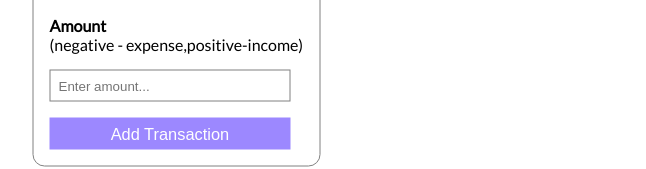
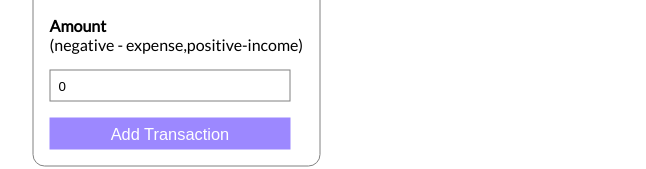
Before and after one commit to Pranjal23a/Expense-Tracker-App, a React (Create React App) app: page / in a window 1280 px wide. Shown: the part 378-547 px from the top of the page, without its empty margins (185-831 px from the left). Built offline with nearby package versions, Linux system fonts and the light colour scheme.

Commit message:
Able to edit Transaction

```diff
--- a/src/App.js
+++ b/src/App.js
@@ -6,7 +6,8 @@ import "./App.css";
 
 function App() {
   const [expenses, setExpenses] = useState([]);
-  const [editedExpense, setEditedExpense] = useState(null);
+  const [check, setCheck] = useState(false);
+  const [editedExpense, setEditedExpense] = useState({});
 
   const addExpense = (expense) => {
     setExpenses((prevState) => [expense, ...prevState]);
@@ -19,31 +20,40 @@ function App() {
     });
   };
 
-  const editExpense = (editedExpenseData) => {
+  const editExpense = (expense) => {
     // Find the index of the edited expense in the expenses array
-    const editedExpenseIndex = expenses.findIndex(
-      (expense) => expense.id === editedExpenseData.id
-    );
+    const indexToEdit = expenses.findIndex((ex) => ex.id === expense.id);
 
-    // Create a copy of the expenses array with the edited expense replaced
+
+    // Make a copy of the expenses array
     const updatedExpenses = [...expenses];
-    updatedExpenses[editedExpenseIndex] = editedExpenseData;
 
-    // Update the expenses state and reset the edited expense state
+    // Update the copy of the expenses array with the edited expense
+    updatedExpenses[indexToEdit] = expense;
+    // console.log(updatedExpenses);
+
+    // Set the state with the updated expenses array
     setExpenses(updatedExpenses);
-    setEditedExpense(null);
+
+    setEditedExpense({});
+    setCheck(false);
   };
+  const edit = (id) => {
+    const x = expenses.filter((expense) => expense.id === id);
+    setEditedExpense(x[0]);
+    setCheck(true);
+  }
 
   return (
     <>
       <h2 className="mainHeading">Expense Tracker</h2>
       <div className="App">
-        <ExpenseForm addExpense={addExpense} editExpense={editExpense}
-          editedExpense={editedExpense} />
+        <ExpenseForm addExpense={addExpense}
+          editedExpense={editedExpense} check={check} editExpense={editExpense} />
         <div className="expenseContainer">
           <ExpenseInfo expenses={expenses} />
           <ExpenseList expenses={expenses} deleteExpense={deleteExpense}
-            setEditedExpense={setEditedExpense} />
+            edit={edit} />
         </div>
       </div>
     </>
--- a/src/components/ExpenseForm/ExpenseForm.js
+++ b/src/components/ExpenseForm/ExpenseForm.js
@@ -1,14 +1,27 @@
-import React, { useEffect, useRef } from "react";
+import React, { useState, useEffect, useRef } from "react";
 import styles from "./ExpenseForm.module.css";
 
-const ExpenseForm = ({ addExpense, editExpense, editedExpense }) => {
+const ExpenseForm = ({ addExpense, editedExpense, check, editExpense }) => {
   const expenseTextInput = useRef();
   const expenseAmountInput = useRef();
 
+  const [expenseText, setExpenseText] = useState("");
+  const [expenseAmount, setExpenseAmount] = useState("");
+  useEffect(() => {
+    if (check) {
+      // When editing, set the text and amount from the editedExpense
+      setExpenseText(editedExpense.text || "");
+      setExpenseAmount(editedExpense.amount || "");
+    } else {
+      // When adding a new expense, clear the inputs
+      setExpenseText("");
+      setExpenseAmount(0);
+
+    }
+  }, [editedExpense, check]);
+
   const onSubmitHandler = (e) => {
     e.preventDefault();
-    const expenseText = expenseTextInput.current.value;
-    const expenseAmount = expenseAmountInput.current.value;
     if (parseInt(expenseAmount) === 0) {
       return;
     }
@@ -16,9 +29,9 @@ const ExpenseForm = ({ addExpense, editExpense, editedExpense }) => {
     const expense = {
       text: expenseText,
       amount: expenseAmount,
-      id: editedExpense ? editedExpense.id : new Date().getTime()
+      id: check ? editedExpense.id : new Date().getTime()
     };
-    if (editedExpense) {
+    if (check) {
       // Edit an existing expense
       editExpense(expense);
     } else {
@@ -30,13 +43,15 @@ const ExpenseForm = ({ addExpense, editExpense, editedExpense }) => {
   };
 
   const clearInput = () => {
+    setExpenseText("");
+    setExpenseAmount("");
     expenseAmountInput.current.value = "";
     expenseTextInput.current.value = "";
   };
 
   return (
     <form className={styles.form} onSubmit={onSubmitHandler}>
-      <h3>{editedExpense ? "Edit Transaction" : "Add new transaction"}</h3>
+      <h3>{check ? "Edit Transaction" : "Add new transaction"}</h3>
       <label htmlFor="expenseText">Text</label>
       <input
         id="expenseText"
@@ -45,7 +60,8 @@ const ExpenseForm = ({ addExpense, editExpense, editedExpense }) => {
         placeholder="Enter text..."
         ref={expenseTextInput}
         required
-        defaultValue={editedExpense ? editedExpense.text : ""}
+        value={expenseText} // Use value to set the input value
+        onChange={(e) => setExpenseText(e.target.value)}
       />
       <div>
         <label htmlFor="expenseAmount">Amount</label>
@@ -58,9 +74,10 @@ const ExpenseForm = ({ addExpense, editExpense, editedExpense }) => {
         placeholder="Enter amount..."
         ref={expenseAmountInput}
         required
-        defaultValue={editedExpense ? editedExpense.amount : ""}
+        value={expenseAmount} // Use value to set the input value
+        onChange={(e) => setExpenseAmount(e.target.value)}
       />
-      <button className={styles.submitBtn}>{editedExpense ? "Update Transaction" : "Add Transaction"}</button>
+      <button className={styles.submitBtn}>{check ? "Edit Transaction" : "Add Transaction"}</button>
     </form>
   );
 };
--- a/src/components/ExpenseList/ExpenseList.js
+++ b/src/components/ExpenseList/ExpenseList.js
@@ -2,7 +2,7 @@ import React from "react";
 import styles from "./ExpenseList.module.css";
 import Transaction from "../Transaction/Transaction";
 
-const ExpenseList = ({ expenses, deleteExpense, setEditedExpense }) => {
+const ExpenseList = ({ expenses, deleteExpense, edit }) => {
   return (
     <div className={styles.expenseListContainer}>
       <h3>Transactions</h3>
@@ -14,9 +14,7 @@ const ExpenseList = ({ expenses, deleteExpense, setEditedExpense }) => {
               key={expense.id}
               expense={expense}
               deleteExpense={deleteExpense}
-              changeExpenseToUpdate={(id) => {
-                setEditedExpense(id); // Set the currently edited expense
-              }}
+              edit={edit}
             />
           );
         })}
--- a/src/components/Transaction/Transaction.js
+++ b/src/components/Transaction/Transaction.js
@@ -3,7 +3,7 @@ import styles from "./Transaction.module.css";
 import EditImage from "../../images/edit.png";
 import DeleteImage from "../../images/trash-bin.png";
 
-const Transaction = ({ expense, deleteExpense, index, changeExpenseToUpdate }) => {
+const Transaction = ({ expense, deleteExpense, index, edit }) => {
   const [currentHoverIndex, setCurrentHoverIndex] = useState(null);
   return (
     <li
@@ -30,7 +30,7 @@ const Transaction = ({ expense, deleteExpense, index, changeExpenseToUpdate }) =
             }`}
         >
           <div className={styles.edit}
-            onClick={() => changeExpenseToUpdate(expense.id)}>
+            onClick={() => edit(expense.id)}>
             <img src={EditImage} height="100%" alt="Edit" />
           </div>
           <div
```
Also changed, not shown: 1 other file (tests, documents, lock files or other folders).
